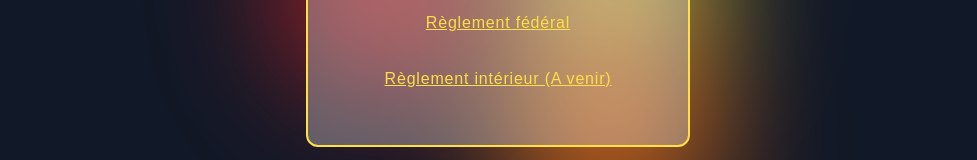
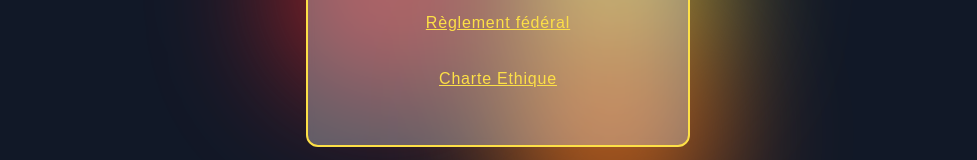
Before and after one commit to Marjo-dev31/TCR, an Angular app: page /documentation in a window 1280 px wide. Shown: the part 481-641 px from the top of the page, without its empty margins (142-1119 px from the left). Built offline with nearby package versions, Linux system fonts and the light colour scheme; a web font is replaced by a local one.

Commit message:
feat(content): add charte ethique link

```diff
--- a/src/app/pages/documentation/documentation.component.html
+++ b/src/app/pages/documentation/documentation.component.html
@@ -25,7 +25,8 @@
             >Règlement fédéral</a
           >
         </li>
-        <li class="p-4"><a>Règlement intérieur (A venir)</a></li>
+        <li class="p-4"><a href="../../../assets/documents/20180630_CHARTE_ETHIQUE.pdf"
+          target="_blank">Charte Ethique</a></li>
       </ul>
     </div>
   </div>
```
Also changed, not shown: 1 other file (tests, documents, lock files or other folders).
